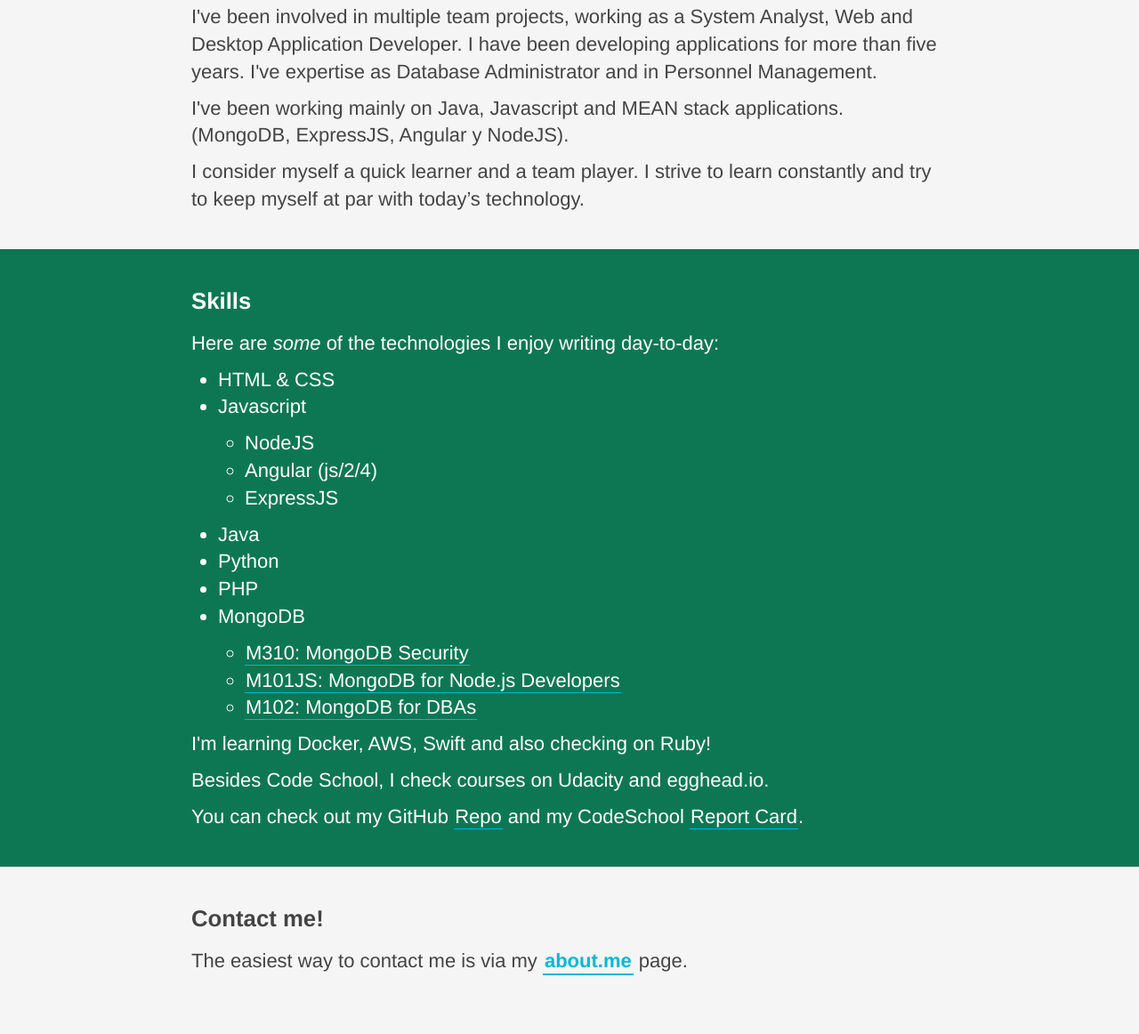
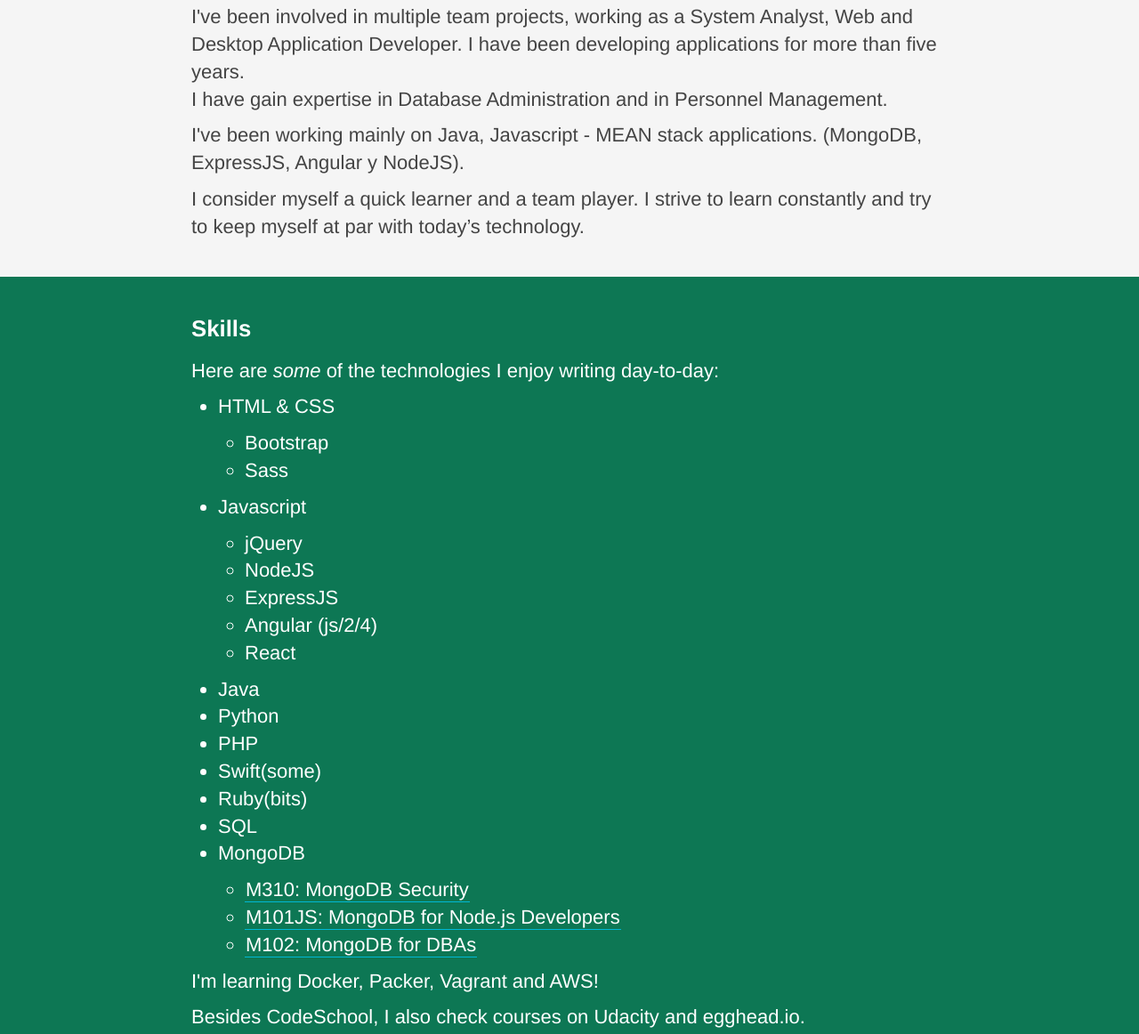
Before and after one commit to wiichooo/portfolioapp, a website: page public/index.html in a window 1280 px wide. Shown: the part 540-1702 px from the top of the page at 89% size. Drawn offline with Linux system fonts and the light colour scheme.

Commit message:
mod skills

```diff
--- a/public/index.html
+++ b/public/index.html
@@ -17,6 +17,7 @@
     <ul>
       <li><a href="index.html" class="active">Home</a></li>
       <li><a href="https://wiichooo.github.io/jQueryBadgesProject/" target="_blank">CodeSchool</a></li>
+      <li><a href="http://github.com/wiichooo" target="_blank">GitHub</a></li>
       <li><a href="http://about.me/LuisGodinez" target="_blank">About</a></li>
     </ul>
   </nav>
@@ -33,12 +34,12 @@
       </p>
       <p>
         I've been involved in multiple team projects, working as a System Analyst, Web and Desktop Application Developer.
-        I have been developing applications for more than five years.
-        I've expertise as Database Administrator and in Personnel Management.
+        I have been developing applications for more than five years.<br>
+        I have gain expertise in Database Administration and in Personnel Management.
       </p>
       <p>
         I've been working mainly
-        on Java, Javascript and MEAN stack applications. (MongoDB, ExpressJS, Angular y NodeJS).
+        on Java, Javascript - MEAN stack applications. (MongoDB, ExpressJS, Angular y NodeJS).
       </p>
       <p>
         I consider myself a quick learner and a team player. I strive to learn constantly and try to keep myself at par with today’s technology.
@@ -52,17 +53,27 @@
       <h3>Skills</h3>
       <p>Here are <i>some</i> of the technologies I enjoy writing day-to-day:</p>
       <ul>
-        <li>HTML &amp; CSS</li>
+        <li>HTML &amp; CSS
+          <ul>
+              <li>Bootstrap</li>
+              <li>Sass</li>
+          </ul>
+        </li>
         <li>Javascript
             <ul>
+                <li>jQuery</li>
                 <li>NodeJS</li>
+                <li>ExpressJS</li>
                 <li>Angular (js/2/4)</li>
-                <li>ExpressJS</li>
+                <li>React</li>
             </ul>
         </li>
         <li>Java</li>
         <li>Python</li>
         <li>PHP</li>
+        <li>Swift(some)</li>
+        <li>Ruby(bits)</li>
+        <li>SQL</li>
         <li>MongoDB
           <ul>
             <li><a href="https://university.mongodb.com/course_completion/bf5b9371d4894c21ac2a07060dd12300">M310: MongoDB Security</a></li>
@@ -71,8 +82,8 @@
           </ul>
         </li>
       </ul>
-      <p>I'm learning Docker, AWS, Swift and also checking on Ruby!</p>
-      <p>Besides Code School, I check courses on Udacity and egghead.io.</p>
+      <p>I'm learning Docker, Packer, Vagrant and AWS!</p>
+      <p>Besides CodeSchool, I also check courses on Udacity and egghead.io.</p>
       <p>You can check out my GitHub <a href="http://github.com/wiichooo">Repo</a> and my CodeSchool <a href="https://www.codeschool.com/users/wiichooo">Report Card</a>.</p>
     </div>
   </section>
```
